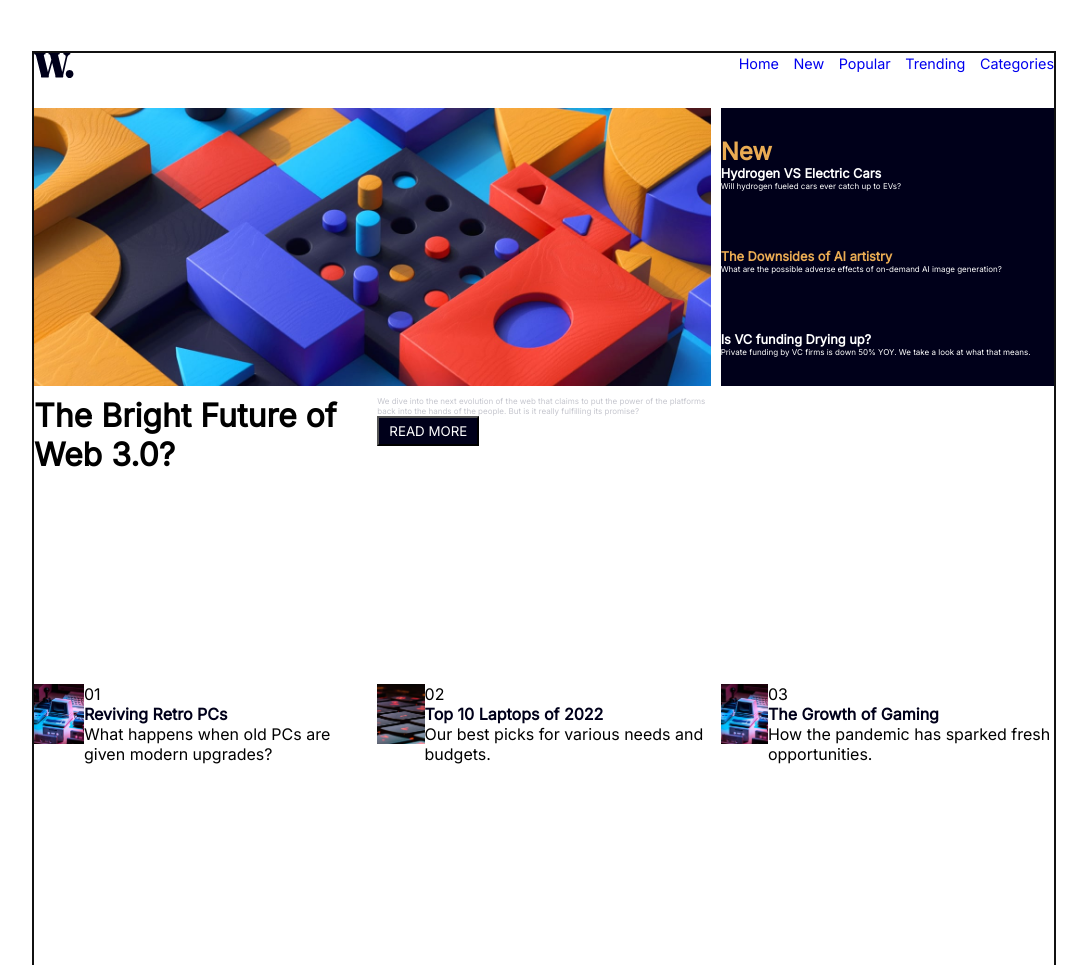
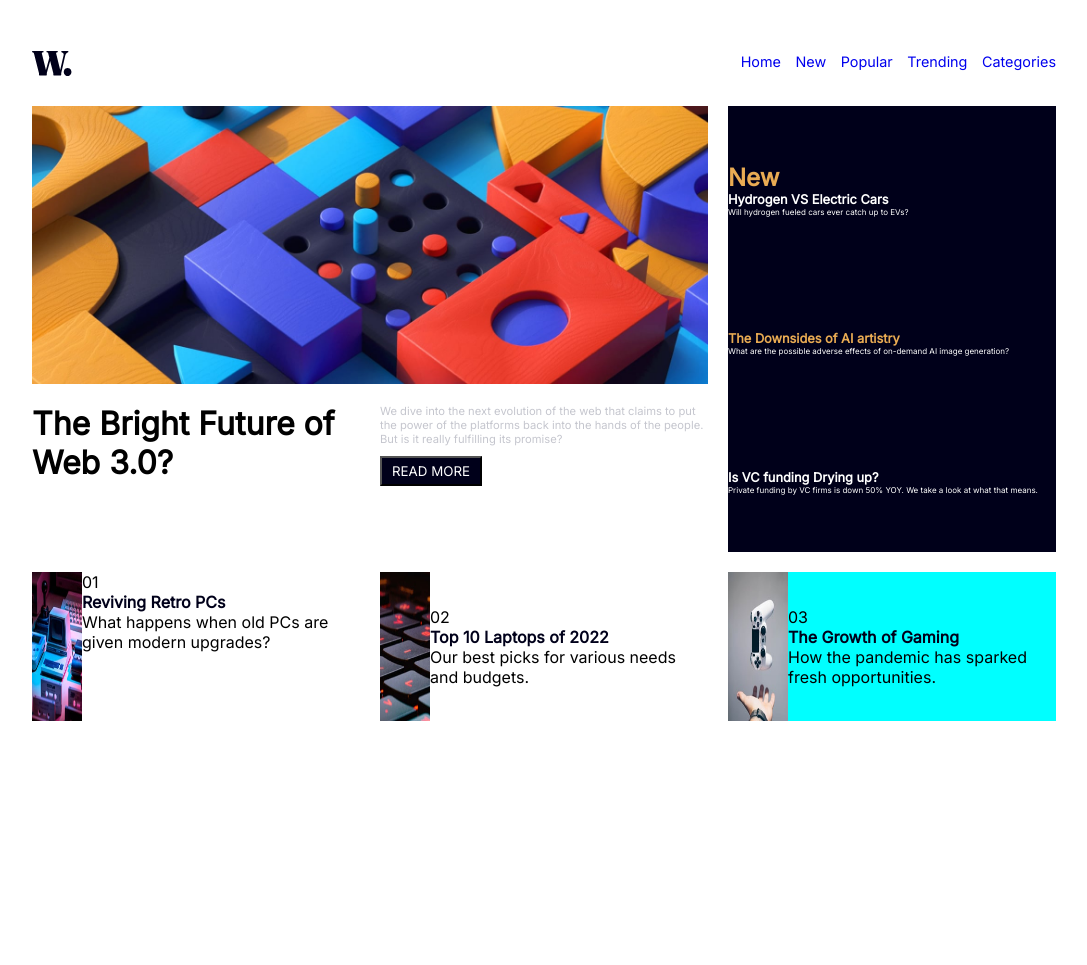
Before and after one commit to Onan-Thairu/news-homepage, a plain HTML site: page index.html in a window 1280 px wide. Shown: the top 965 px of the page, without its empty margins (96-1183 px from the left). After the commit the page ends 941 px from the top, so only its background shows below. Drawn offline with Linux system fonts and the light colour scheme.

Commit message:
chore: fix grid area two

```diff
--- a/index.html
+++ b/index.html
@@ -71,7 +71,9 @@
           </div>
 
           <div class="six">
-            <img src="./images/image-top-laptops.jpg" alt="">
+            <div>
+              <img src="./images/image-top-laptops.jpg" alt="">
+            </div>
             <div>
               <p class="number">02</p>
               <h4>Top 10 Laptops of 2022</h4>
@@ -80,7 +82,9 @@
           </div>
 
           <div class="seven">
-            <img src="./images/image-retro-pcs.jpg" alt="">
+            <div>
+              <img src="./images/image-gaming-growth.jpg" alt="">
+            </div>
             <div>
               <p class="number">03</p>
               <h4>The Growth of Gaming</h4>
--- a/style.css
+++ b/style.css
@@ -6,7 +6,7 @@
 }
 
 .container {
-  border: 2px solid #111;
+  /* border: 2px solid #111; */
   margin: 4% 10%;
 }
 
@@ -32,7 +32,8 @@ nav a:hover {
 
 .content {
   display: grid;
-  gap: 10px;
+  gap: 20px;
+  height: 98vh;
   grid-template-columns: repeat(3, 1fr);
   grid-template-rows: repeat(4, 1fr);
   grid-template-areas:
@@ -56,7 +57,7 @@ nav a:hover {
   justify-content: space-around;
   background-color: hsl(240, 100%, 5%);
   color: fff;
-  /* grid-area: two; */
+  grid-area: two;
 }
   .two h2 {
   color: hsl(35, 77%, 62%);
@@ -83,7 +84,8 @@ nav a:hover {
 }
   .four p {
     color: hsl(233, 8%, 79%);
-    font-size: .5rem;
+    font-size: .7rem;
+    margin-bottom: 10px;
   }
   .four button {
     color: fff;
@@ -101,7 +103,7 @@ p .number {
 }
   .five img {
     width: 50px;
-    height: 60px;
+    height: 100%;
   }
   .five h4 {
     color: hsl(240, 100%, 5%);
@@ -109,11 +111,12 @@ p .number {
 
 .six {
   display: flex;
+  align-items: center;
   grid-area: six;
 }
   .six img {
     width: 50px;
-    height: 60px;
+    height: 100%;
   }
   .six h4 {
     color: hsl(240, 100%, 5%);
@@ -121,11 +124,13 @@ p .number {
 
 .seven {
   display: flex;
+  align-items: center;
   grid-area: seven;
+  background-color: aqua;
 }
   .seven img {
-    width: 50px;
-    height: 60px;
+    width: 60px;
+    height: 100%;
   }
   .seven h4 {
     color: hsl(240, 100%, 5%);
```
